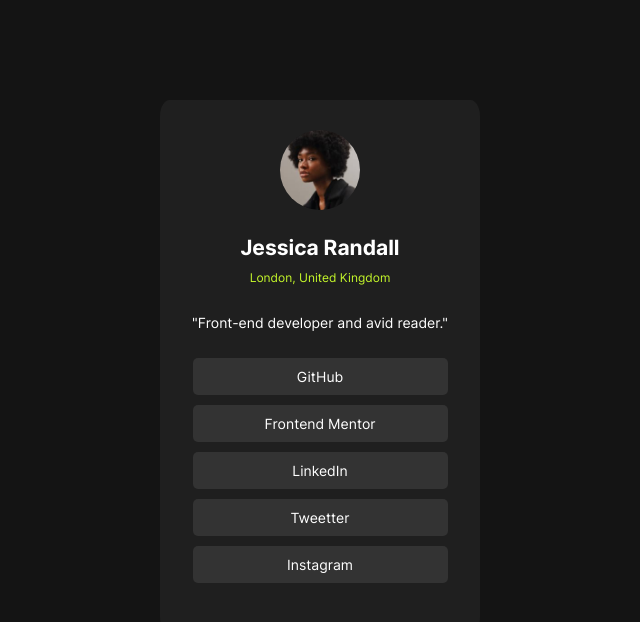
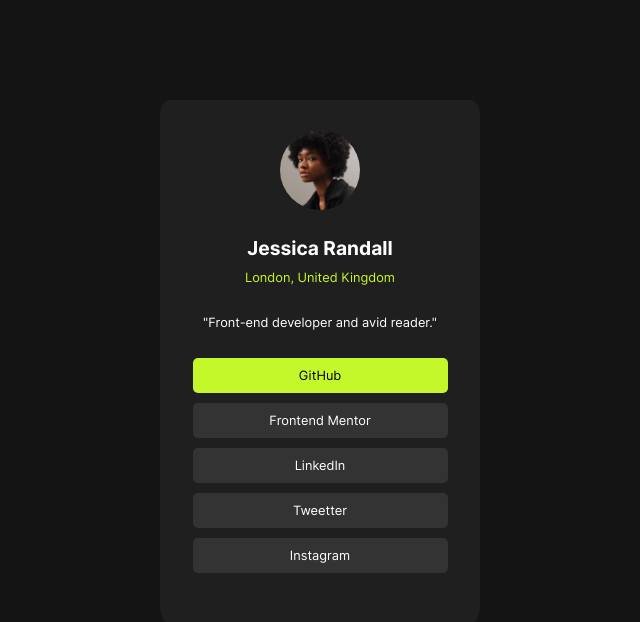
Before and after one commit to LeilaBasri/social-links-profile-main, a plain HTML site: page index.html in a window 1280 px wide. In both pictures the pointer is over the link "GitHub". Shown: the whole page, without its empty margins (320-960 px from the left). Drawn offline with Linux system fonts and the light colour scheme.

Commit message:
Update style.css

```diff
--- a/style.css
+++ b/style.css
@@ -12,6 +12,7 @@
     width: 100%;
     height: 100%;
     font-size: 14px;
+    font-size: 1vw;
     font-family: SocialLinksProfile;
 }
 .socialLinksProfile{
@@ -49,6 +50,7 @@
 .address-ProfileInfo{
     color:hsl(75, 94%, 57%);
     font-size: 12px;
+    font-size: 1vw;
 }
 .description-ProfileInfo{
     margin-top: 15px;
@@ -78,4 +80,7 @@
     -o-transition: all .2s ease-in-out;
 
 }
-.socialLinks a:activ{}
+.socialLinks a:hover, .socialLinks a:focus, .socialLinks a:active{
+    background-color: hsl(75, 94%, 57%);
+    color: black;
+}
```
